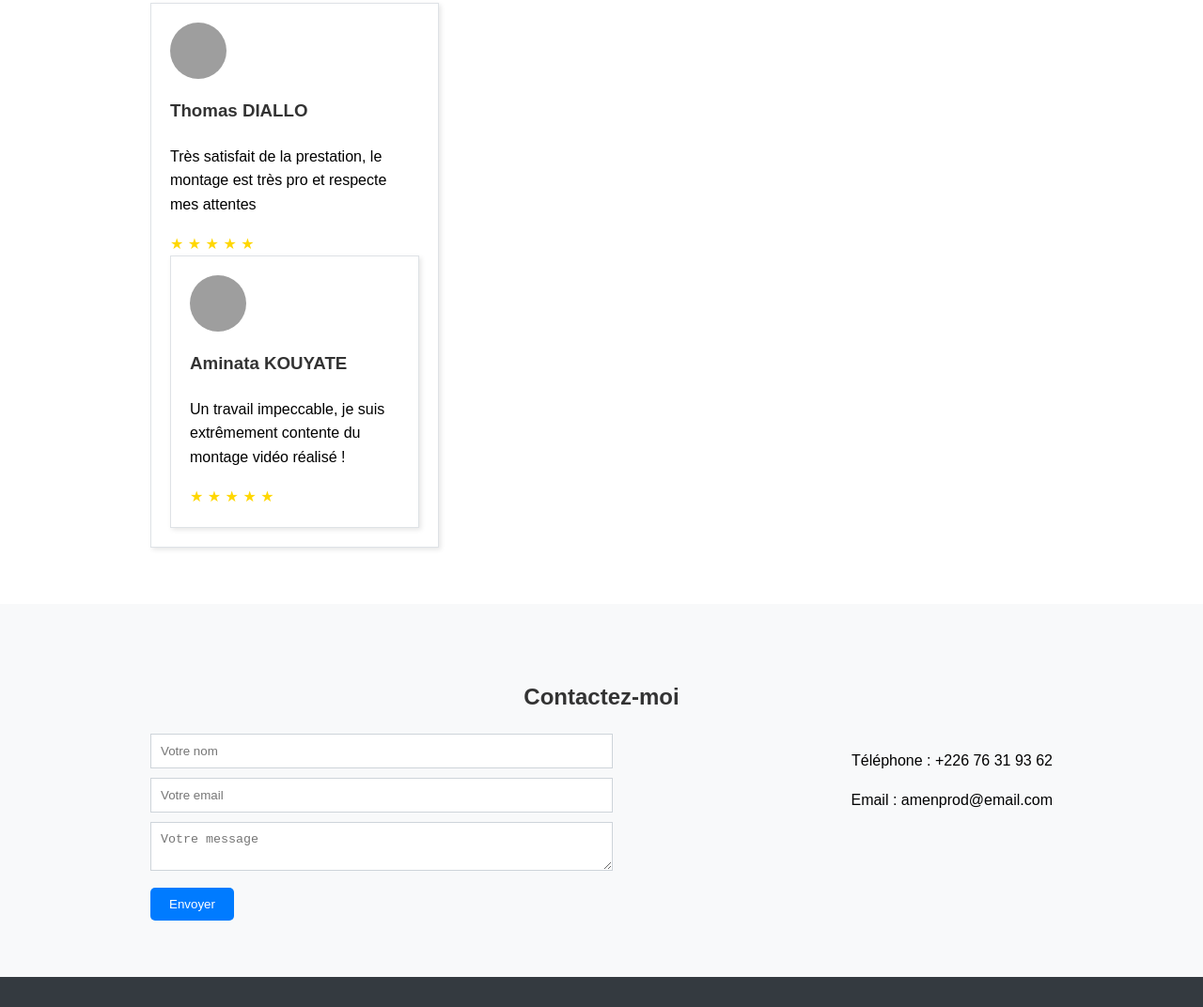
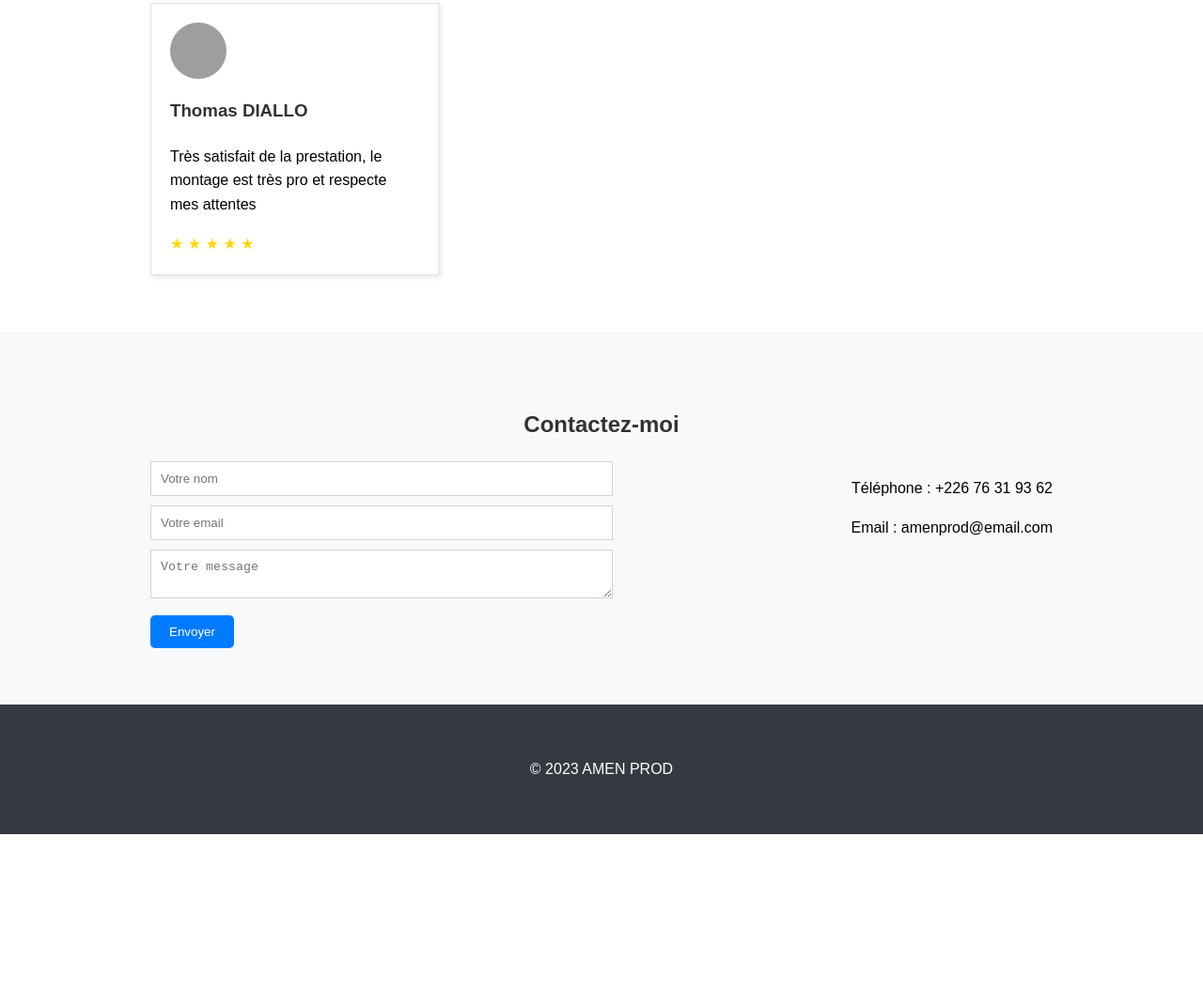
Before and after one commit to bjosue-bf/amenprod, a plain HTML site: page index.html in a window 1280 px wide. Shown: the part 5854-6926 px from the top of the page at 94% size. After the commit the page ends 6742 px from the top, so only its background shows below. Drawn offline with Linux system fonts and the light colour scheme; grey boxes are pictures that could not be loaded.

Commit message:
Update index.html
Signed-off-by: bjosue-bf <bjosue.bf@gmail.com>

```diff
--- a/index.html
+++ b/index.html
@@ -219,20 +219,6 @@
                             <span class="etoile">★</span>
                         </div>
                     </div>
-                    <div class="avis">
-                        <img src="client5.jpg" alt="Client 5">
-                        <h3>Aminata KOUYATE</h3>
-                        <div class="message-avis">
-                            <p>Un travail impeccable, je suis extrêmement contente du montage vidéo réalisé !</p>
-                        </div>
-                        <div class="etoiles">
-                            <span class="etoile active">★</span>
-                            <span class="etoile active">★</span>
-                            <span class="etoile active">★</span>
-                            <span class="etoile active">★</span>
-                            <span class="etoile active">★</span>
-                        </div>
-                    </div>
                 </div>
             </div>
         </section>
```
